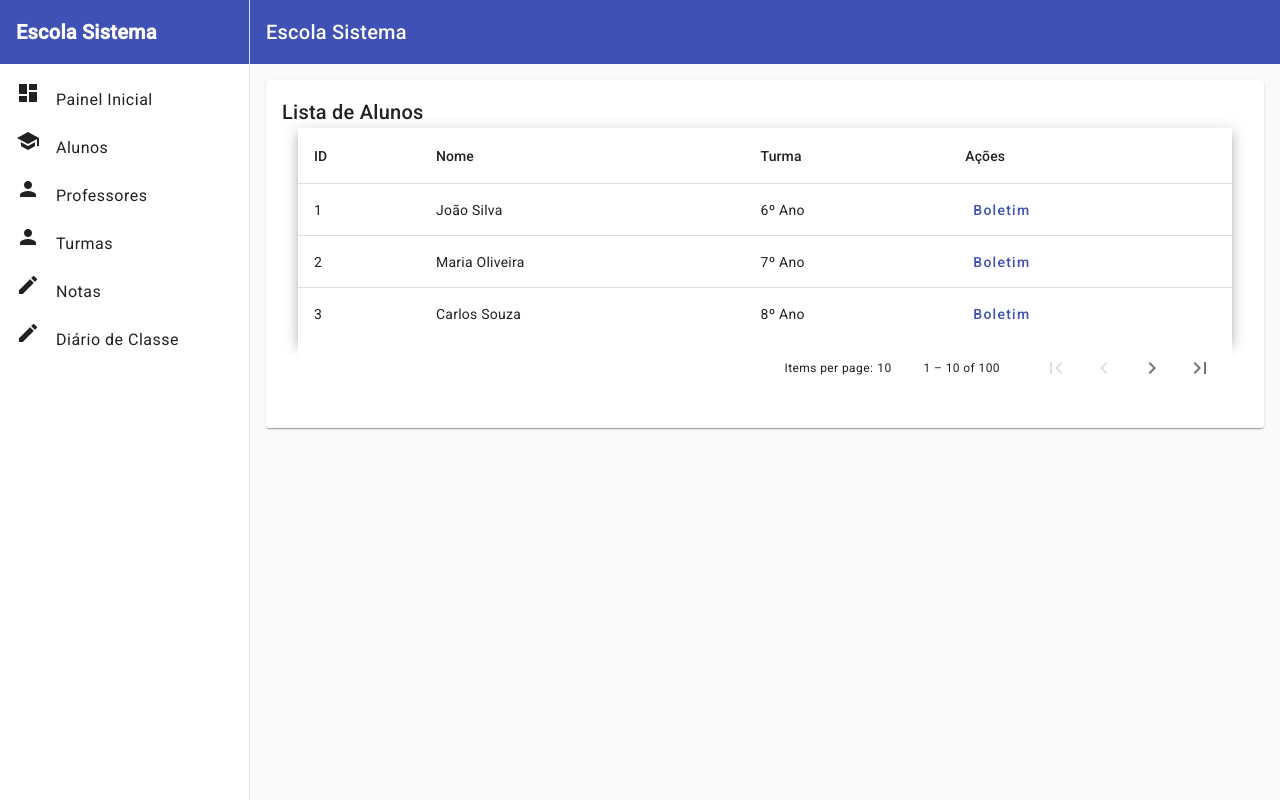
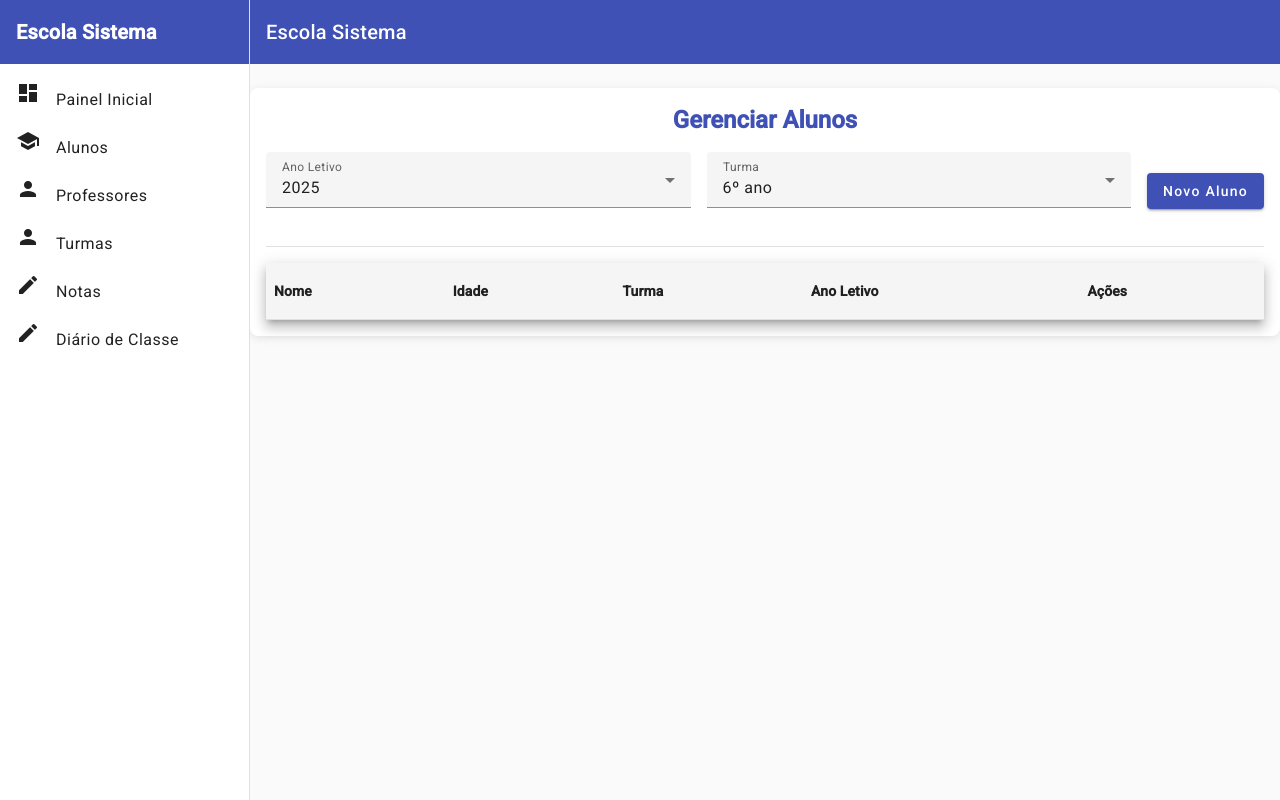
Before and after one commit to Mateussilva10x/school-system, an Angular app: page /students in a window 1280 px wide. Built offline with nearby package versions, Linux system fonts and the light colour scheme.

Commit message:
feat: create the confirm dialog and new student dialog

```diff
--- /dev/null
+++ b/src/app/components/confirm-dialog/confirm-dialog.component.scss
@@ -0,0 +1,4 @@
+mat-dialog-content {
+  margin: 16px 0;
+  font-size: 16px;
+}
--- /dev/null
+++ b/src/app/components/new-student/new-student.component.html
@@ -0,0 +1,48 @@
+<h2 mat-dialog-title>Novo Aluno</h2>
+<mat-dialog-content>
+  <form [formGroup]="studentForm" class="student-form">
+    <mat-form-field appearance="fill">
+      <mat-label>Nome</mat-label>
+      <input matInput formControlName="name" />
+      <mat-error *ngIf="name?.errors?.['required']">Nome é obrigatório.</mat-error>
+      <mat-error *ngIf="name?.errors?.['maxLength']">
+        Nome não pode ter mais que 50 caracteres.
+      </mat-error>
+    </mat-form-field>
+
+    <mat-form-field appearance="fill">
+      <mat-label>Idade</mat-label>
+      <input matInput type="number" formControlName="age" />
+      <mat-error *ngIf="age?.errors?.['required']">Idade é obrigatória.</mat-error>
+      <mat-error *ngIf="age?.errors?.['min']">
+        Idade deve ser maior ou igual a 10.
+      </mat-error>
+      <mat-error *ngIf="age?.errors?.['max']">
+        Idade deve ser menor ou igual a 20.
+      </mat-error>
+    </mat-form-field>
+
+    <mat-form-field appearance="fill">
+      <mat-label>Turma</mat-label>
+      <mat-select formControlName="class">
+        <mat-option *ngFor="let turma of turmas" [value]="turma">{{ turma }}</mat-option>
+      </mat-select>
+      <mat-error *ngIf="class?.errors?.['required']">Turma é obrigatória.</mat-error>
+    </mat-form-field>
+
+    <mat-form-field appearance="fill">
+      <mat-label>Ano Letivo</mat-label>
+      <mat-select formControlName="year">
+        <mat-option *ngFor="let year of years" [value]="year">{{ year }}</mat-option>
+      </mat-select>
+      <mat-error *ngIf="year?.errors?.['required']">Ano letivo é obrigatório.</mat-error>
+    </mat-form-field>
+  </form>
+</mat-dialog-content>
+
+<mat-dialog-actions align="end">
+  <button mat-button (click)="cancel()">Cancelar</button>
+  <button mat-raised-button color="primary" [disabled]="!studentForm.valid" (click)="save()">
+    Salvar
+  </button>
+</mat-dialog-actions>
--- /dev/null
+++ b/src/app/components/new-student/new-student.component.scss
@@ -0,0 +1,5 @@
+.student-form {
+  display: grid;
+  grid-template-columns: 1fr;
+  gap: 16px;
+}
--- /dev/null
+++ b/src/app/components/new-student/new-student.component.ts
@@ -0,0 +1,69 @@
+import { FormBuilder, FormGroup, ReactiveFormsModule, Validators } from '@angular/forms';
+import { MaterialModule } from './../../material.module';
+import { Component } from '@angular/core';
+import { MatDialogRef } from '@angular/material/dialog';
+
+export interface StudentFormData {
+  name?: string;
+  age?: number;
+  class?: string;
+  year?: number;
+}
+
+@Component({
+  selector: 'app-new-student',
+  standalone: true,
+  imports: [MaterialModule, ReactiveFormsModule],
+  templateUrl: './new-student.component.html',
+  styleUrl: './new-student.component.scss'
+})
+export class NewStudentComponent {
+  studentForm: FormGroup;
+
+  turmas = ['6º ano', '7º ano', '8º ano', '9º ano'];
+  years = [new Date().getFullYear(), new Date().getFullYear() + 1];
+
+  constructor(
+    private fb: FormBuilder,
+    public dialogRef: MatDialogRef<NewStudentComponent>
+  ) {
+    this.studentForm = this.fb.group({
+      name: [
+        '',
+        [Validators.required, Validators.maxLength(50)],
+      ],
+      age: [
+        null,
+        [Validators.required, Validators.min(10), Validators.max(20)],
+      ],
+      class: ['', Validators.required],
+      year: ['', Validators.required],
+    });
+  }
+
+  get name() {
+    return this.studentForm.get('name');
+  }
+
+  get age() {
+    return this.studentForm.get('age');
+  }
+
+  get class() {
+    return this.studentForm.get('class');
+  }
+
+  get year() {
+    return this.studentForm.get('year');
+  }
+
+  save(): void {
+    if (this.studentForm.valid) {
+      this.dialogRef.close(this.studentForm.value);
+    }
+  }
+
+  cancel(): void {
+    this.dialogRef.close();
+  }
+}
--- a/src/app/components/students/students.component.html
+++ b/src/app/components/students/students.component.html
@@ -1,35 +1,62 @@
-<div class="students">
-  <mat-card>
-    <mat-card-title>Lista de Alunos</mat-card-title>
-    <mat-card-content>
-      <table mat-table [dataSource]="dataSource" matSort class="mat-elevation-z8">
-        <ng-container matColumnDef="id">
-          <th mat-header-cell *matHeaderCellDef mat-sort-header>ID</th>
-          <td mat-cell *matCellDef="let student">{{ student.id }}</td>
-        </ng-container>
+<div class="students-container">
+  <h1>Gerenciar Alunos</h1>
+  <div class="filters-container">
+    <mat-form-field appearance="fill">
+      <mat-label>Ano Letivo</mat-label>
+      <mat-select [(value)]="selectedYear" (selectionChange)="applyFilters()">
+        @for ( year of years; track $index) {
+          <mat-option [value]="year">{{ year }}</mat-option>
+        }
+      </mat-select>
+    </mat-form-field>
 
+    <mat-form-field appearance="fill">
+      <mat-label>Turma</mat-label>
+      <mat-select [(value)]="selectedClass" (selectionChange)="applyFilters()">
+        @for (turma of turmas; track $index) {
+          <mat-option [value]="turma">{{ turma }}</mat-option>
+        }
+      </mat-select>
+    </mat-form-field>
+
+    <button mat-raised-button color="primary" (click)="openStudentForm()">Novo Aluno</button>
+  </div>
+
+  <mat-divider></mat-divider>
+
+  <div class="students-table">
+    <table mat-table [dataSource]="filteredStudents" class="mat-elevation-z8">
       <ng-container matColumnDef="name">
-          <th mat-header-cell *matHeaderCellDef mat-sort-header>Nome</th>
+        <th mat-header-cell *matHeaderCellDef>Nome</th>
         <td mat-cell *matCellDef="let student">{{ student.name }}</td>
       </ng-container>
 
+      <ng-container matColumnDef="age">
+        <th mat-header-cell *matHeaderCellDef>Idade</th>
+        <td mat-cell *matCellDef="let student">{{ student.age }}</td>
+      </ng-container>
+
       <ng-container matColumnDef="class">
-          <th mat-header-cell *matHeaderCellDef mat-sort-header>Turma</th>
+        <th mat-header-cell *matHeaderCellDef>Turma</th>
         <td mat-cell *matCellDef="let student">{{ student.class }}</td>
+      </ng-container>
+
+      <ng-container matColumnDef="year">
+        <th mat-header-cell *matHeaderCellDef>Ano Letivo</th>
+        <td mat-cell *matCellDef="let student">{{ student.year }}</td>
       </ng-container>
 
       <ng-container matColumnDef="actions">
         <th mat-header-cell *matHeaderCellDef>Ações</th>
         <td mat-cell *matCellDef="let student">
-            <button mat-button color="primary" (click)="generateReport(student.id)">Boletim</button>
+          <button mat-button color="primary" (click)="generateReport(student)">
+            Gerar Boletim
+          </button>
         </td>
       </ng-container>
 
-        <tr mat-header-row *matHeaderRowDef="displayedColumns"></tr>
-        <tr mat-row *matRowDef="let row; columns: displayedColumns;"></tr>
+      <tr mat-header-row *matHeaderRowDef="['name', 'age', 'class', 'year', 'actions']"></tr>
+      <tr mat-row *matRowDef="let row; columns: ['name', 'age', 'class', 'year', 'actions']"></tr>
     </table>
-
-      <mat-paginator [length]="100" [pageSize]="10" showFirstLastButtons></mat-paginator>
-    </mat-card-content>
-  </mat-card>
   </div>
+</div>
--- a/src/app/components/students/students.component.scss
+++ b/src/app/components/students/students.component.scss
@@ -1,15 +1,52 @@
-.students {
-  margin: 16px;
+.students-container {
+  max-width: 1200px;
+  margin: 24px auto;
+  padding: 16px;
+  background-color: #fff;
+  border-radius: 8px;
+  box-shadow: 0 2px 8px rgba(0, 0, 0, 0.1);
+
+  h1 {
+    margin-bottom: 16px;
+    text-align: center;
+    color: #3f51b5;
+    font-size: 24px;
+    font-weight: bold;
+  }
 }
 
-mat-card {
-  padding: 16px;
+.filters-container {
+  display: flex;
+  gap: 16px;
+  align-items: center;
+  justify-content: space-between;
+  margin-bottom: 16px;
+
+  mat-form-field {
+    flex: 1;
+  }
+
+  button {
+    white-space: nowrap;
+  }
 }
 
-table {
-  width: 100%;
+.students-table {
+  margin-top: 16px;
+
+  table {
+    width: 100%;
+    border-spacing: 0;
+    border-collapse: collapse;
+  }
+
+  th, td {
+    text-align: left;
+    padding: 8px;
+  }
+
+  th {
+    background-color: #f5f5f5;
+    font-weight: bold;
+  }
 }
-
-mat-header-cell, mat-cell {
-  text-align: center;
-}
--- a/src/app/components/students/students.component.ts
+++ b/src/app/components/students/students.component.ts
@@ -3,11 +3,15 @@ import { MatTableDataSource } from '@angular/material/table';
 import { MaterialModule } from '../../material.module';
 import { MatPaginator } from '@angular/material/paginator';
 import { MatSort } from '@angular/material/sort';
+import { MatDialog } from '@angular/material/dialog';
+import { NewStudentComponent, StudentFormData } from '../new-student/new-student.component';
+import { ConfirmDialogData, ConfirmDialogComponent } from '../confirm-dialog/confirm-dialog.component';
 
 export interface Student {
   id: number;
   name: string;
   class: string;
+  year: number;
 }
 
 @Component({
@@ -17,25 +21,58 @@ export interface Student {
   templateUrl: './students.component.html',
   styleUrl: './students.component.scss'
 })
-export class StudentsComponent implements OnInit {
-  displayedColumns: string[] = ['id', 'name', 'class', 'actions'];
-  dataSource = new MatTableDataSource<Student>([
-    { id: 1, name: 'João Silva', class: '6º Ano' },
-    { id: 2, name: 'Maria Oliveira', class: '7º Ano' },
-    { id: 3, name: 'Carlos Souza', class: '8º Ano' },
-  ]);
+export class StudentsComponent{
+  currentYear = new Date().getFullYear();
+  years: number[] = [this.currentYear, this.currentYear + 1];
+  turmas: string[] = ['6º ano', '7º ano', '8º ano', '9º ano'];
 
-  @ViewChild(MatPaginator) paginator!: MatPaginator;
-  @ViewChild(MatSort) sort!: MatSort;
+  selectedYear: number = this.currentYear;
+  selectedClass: string = '6º ano';
 
-  constructor() {}
+  students: Student[] = [];
+  filteredStudents: Student[] = [];
 
-  ngOnInit(): void {
-    this.dataSource.paginator = this.paginator;
-    this.dataSource.sort = this.sort;
+  constructor(private dialog: MatDialog) {}
+
+  applyFilters(): void {
+    this.filteredStudents = this.students.filter(
+      (student) =>
+        student.year === this.selectedYear && student.class === this.selectedClass
+    );
   }
 
-  generateReport(studentId: number): void {
-    alert(`Boletim gerado para o aluno com ID: ${studentId}`);
+  openStudentForm(): void {
+    const dialogRef = this.dialog.open(NewStudentComponent, {
+      width: '400px',
+      data: { year: this.selectedYear, class: this.selectedClass } as StudentFormData,
+    });
+
+    dialogRef.afterClosed().subscribe((result: StudentFormData | undefined) => {
+      if (result && result.name && result.age && result.class && result.year) {
+        this.students.push(result as Student);
+        this.applyFilters();
+        alert('Aluno adicionado com sucesso!');
+      }
+    });
+  }
+
+  generateReport(student: Student): void {
+    const dialogData: ConfirmDialogData = {
+      title: 'Gerar Boletim',
+      message: `Deseja realmente gerar o boletim para o aluno ${student.name}?`,
+      confirmText: 'Sim, Gerar',
+      cancelText: 'Cancelar',
+    };
+
+    const dialogRef = this.dialog.open(ConfirmDialogComponent, {
+      width: '400px',
+      data: dialogData,
+    });
+
+    dialogRef.afterClosed().subscribe((confirmed: boolean) => {
+      if (confirmed) {
+        alert(`Boletim gerado para ${student.name}!`);
+      }
+    });
   }
 }
--- a/src/app/material.module.ts
+++ b/src/app/material.module.ts
@@ -12,6 +12,7 @@ import { MatSelectModule } from '@angular/material/select';
 import { MatFormFieldModule } from '@angular/material/form-field';
 import { MatInputModule } from '@angular/material/input';
 import { CommonModule } from '@angular/common';
+import { MatDialogModule } from '@angular/material/dialog';
 
 @NgModule({
   exports: [
@@ -28,6 +29,7 @@ import { CommonModule } from '@angular/common';
     MatFormFieldModule,
     MatInputModule,
     CommonModule,
+    MatDialogModule
   ],
 })
 export class MaterialModule {}
```
Also changed, not shown: src/app/components/confirm-dialog/confirm-dialog.component.html (added, +8 -0 lines), src/app/components/confirm-dialog/confirm-dialog.component.ts (added, +32 -0 lines), 2 other files (tests, documents, lock files or other folders). Lines whose indentation alone changed are shown as unchanged.
